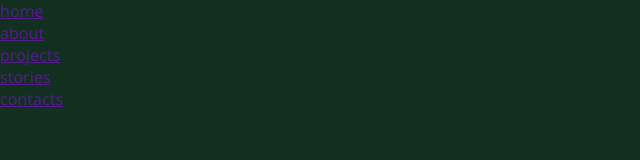
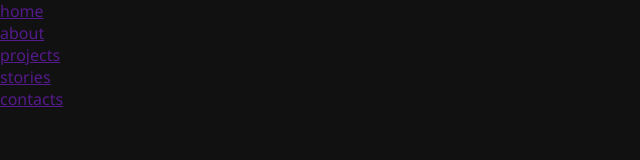
Before and after one commit to paullaster/sass_refresher, a plain HTML site: page index.html in a window 1280 px wide. Shown: the whole page, without its empty margins (0-640 px from the left). Drawn offline with Linux system fonts and the light colour scheme.

Commit message:
commit files

```diff
--- a/styles/global/_variable.scss
+++ b/styles/global/_variable.scss
@@ -1,9 +1,9 @@
 $primary-color: #fff;
-$secondary-color: #021e;
+$secondary-color: rgba(0, 0, 0, 0.933);
 $tertiary-color: #333;
 
 :root{
-    --background-color: #021e;
+    --background-color: rgba(0, 0, 0, 0.933);
 }
 
 $text-primary-color: #000;
```
Also changed, not shown: dist/main.css, 1 other file.
